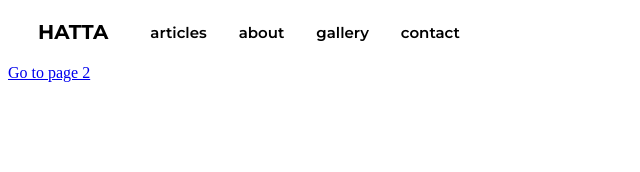
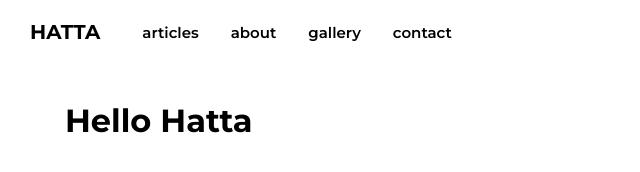
Before and after one commit to eduwebpl/kurs-gatsby-generator-react, a Gatsby site in the folder 02/hatta-website/: page / in a window 1280 px wide. Shown: the whole page, without its empty margins (0-640 px from the left). Built offline with nearby package versions, Linux system fonts and the light colour scheme; Gatsby itself is replaced by a stand-in of ours.

Commit message:
02.5-finish

```diff
--- a/02/hatta-website/gatsby-config.js
+++ b/02/hatta-website/gatsby-config.js
@@ -6,6 +6,7 @@ module.exports = {
   },
   plugins: [
     `gatsby-plugin-react-helmet`,
+    `gatsby-plugin-layout`,
     `gatsby-plugin-styled-components`,
     {
       resolve: `gatsby-plugin-prefetch-google-fonts`,
--- a/02/hatta-website/package.json
+++ b/02/hatta-website/package.json
@@ -8,6 +8,7 @@
     "babel-plugin-styled-components": "^1.10.6",
     "gatsby": "^2.17.11",
     "gatsby-image": "^2.2.31",
+    "gatsby-plugin-layout": "^1.1.15",
     "gatsby-plugin-manifest": "^2.2.27",
     "gatsby-plugin-offline": "^3.0.19",
     "gatsby-plugin-prefetch-google-fonts": "^1.4.3",
--- /dev/null
+++ b/02/hatta-website/src/assets/styles/globalStyles.js
@@ -0,0 +1,32 @@
+import { createGlobalStyle } from 'styled-components';
+
+const GlobalStyle = createGlobalStyle`
+  html {
+    box-sizing: border-box;
+  }
+
+  *,
+  *::before,
+  *::after {
+    box-sizing: inherit;
+  }
+
+  body {
+    margin: 0;
+    padding: 80px 65px 0;
+    font-family: 'Montserrat';
+  }
+
+  button {
+    padding: 0;
+    cursor: pointer;
+    font-family: 'Montserrat';
+  }
+
+  ul {
+    padding: 0;
+    margin: 0;
+  }
+`;
+
+export default GlobalStyle;
--- a/02/hatta-website/src/components/Navigation/Navigation.js
+++ b/02/hatta-website/src/components/Navigation/Navigation.js
@@ -3,7 +3,9 @@ import styled from 'styled-components';
 import { Link } from 'gatsby';
 
 const NavigationWrapper = styled.nav`
-  margin: 20px 30px;
+  position: absolute;
+  top: 20px;
+  left: 30px;
   display: flex;
   align-items: center;
   justify-content: flex-start;
@@ -22,8 +24,6 @@ const Logo = styled.span`
 `;
 
 const NavigationList = styled.ul`
-  margin: 0;
-  padding: 0;
   list-style: none;
   display: flex;
 `;
--- /dev/null
+++ b/02/hatta-website/src/layouts/index.js
@@ -0,0 +1,13 @@
+import React from "react"
+import Navigation from "../components/Navigation/Navigation";
+import GlobalStyle from "../assets/styles/globalStyles";
+
+const MainLayout = ({children}) => (
+  <>
+    <GlobalStyle />
+    <Navigation />
+    {children}
+  </>
+)
+
+export default MainLayout;
--- a/02/hatta-website/src/pages/index.js
+++ b/02/hatta-website/src/pages/index.js
@@ -5,8 +5,7 @@ import Navigation from "../components/Navigation/Navigation";
 
 const IndexPage = () => (
   <>
-    <Navigation />
-    <Link to="/page-2/">Go to page 2</Link>
+    <h1>Hello Hatta</h1>
   </>
 )
 
```
Also changed, not shown: 1 other file.
